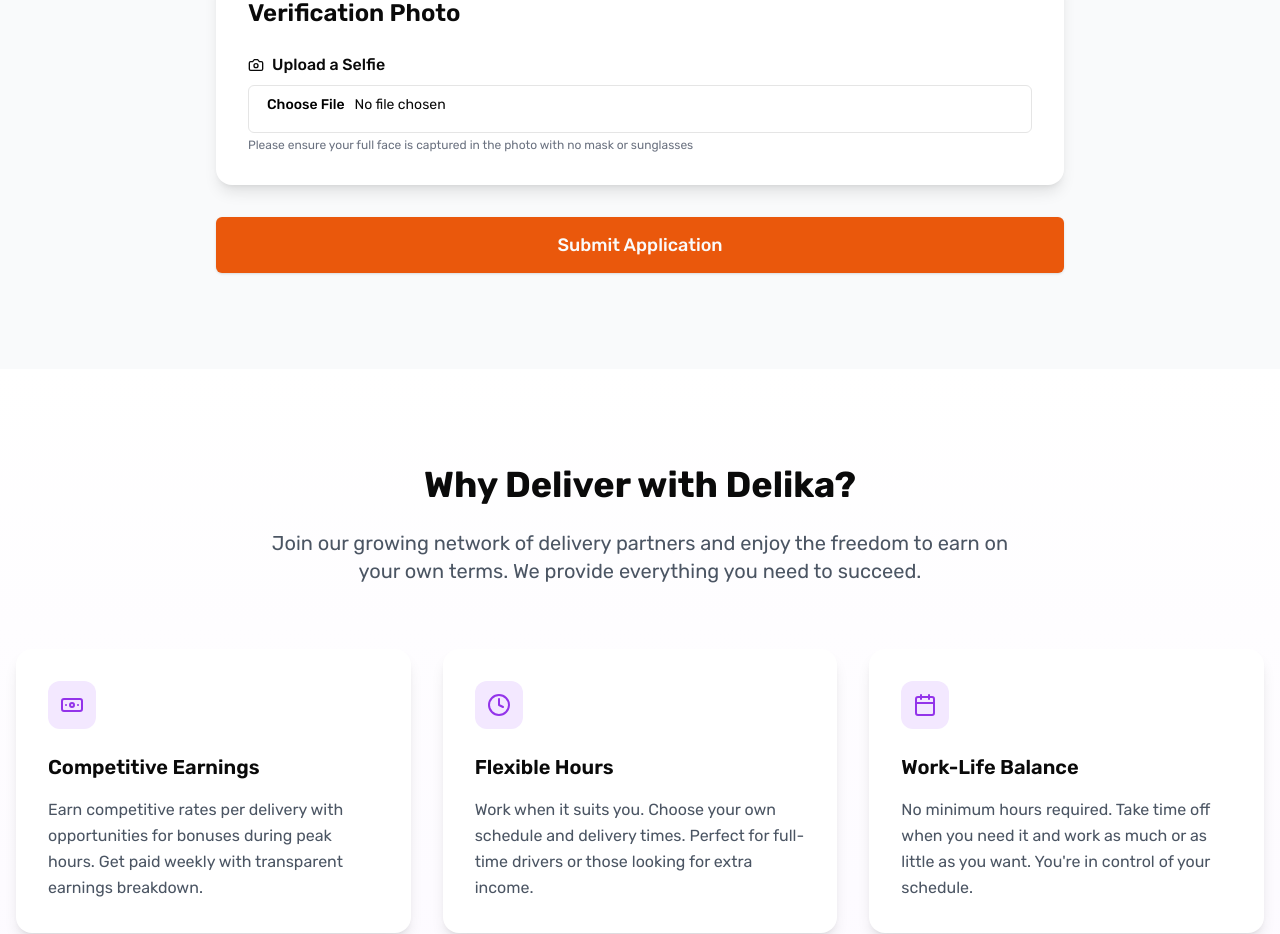
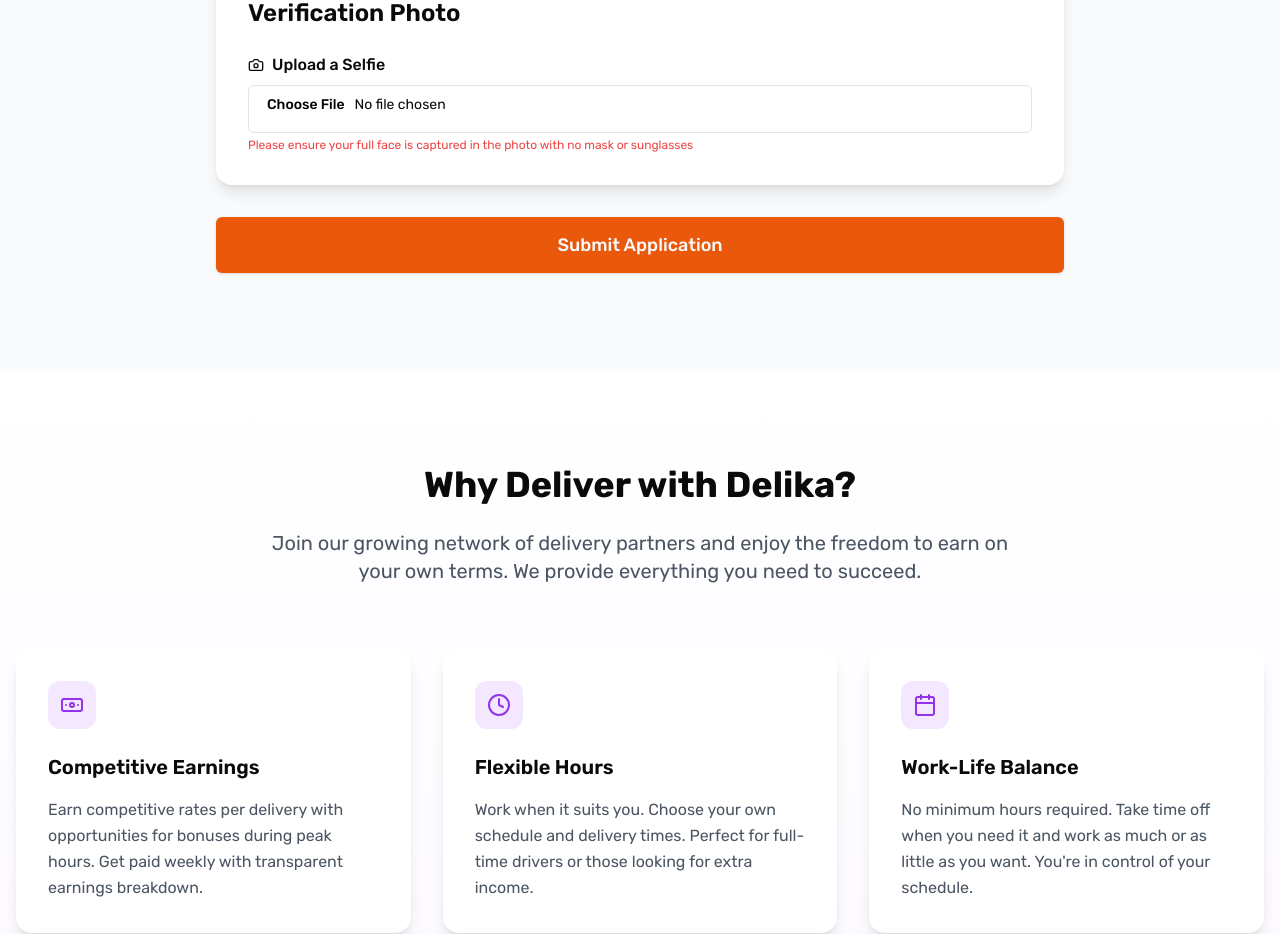
Before and after one commit to Krontiva-HQ/delika-product-website, a Next.js app: page /couriers in a window 1280 px wide. Shown: the part 1220-2154 px from the top of the page. Built offline with nearby package versions, Linux system fonts and the light colour scheme.

Commit message:
Update selfie requirement message in NewCourierForm to enhance visibility

```diff
--- a/components/new-courier-form.tsx
+++ b/components/new-courier-form.tsx
@@ -565,7 +565,7 @@ export function NewCourierForm() {
                     required
                     className="h-10 sm:h-12 text-sm sm:text-base"
                   />
-                  <p className="text-xs text-gray-500 mt-1">Please ensure your full face is captured in the photo with no mask or sunglasses</p>
+                  <p className="text-xs text-red-500 mt-1">Please ensure your full face is captured in the photo with no mask or sunglasses</p>
                   {previews.selfie && (
                     <div className="mt-2">
                       <img
```
